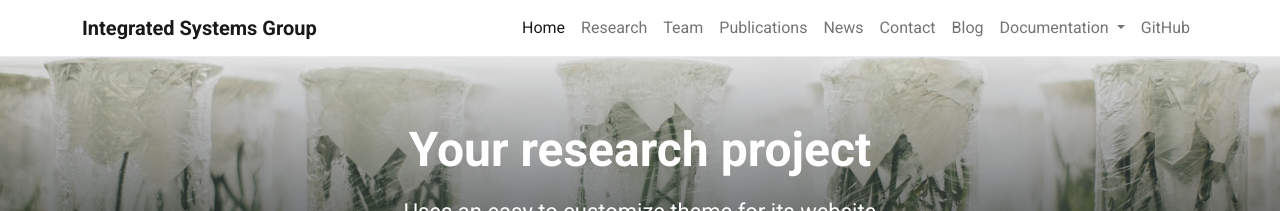
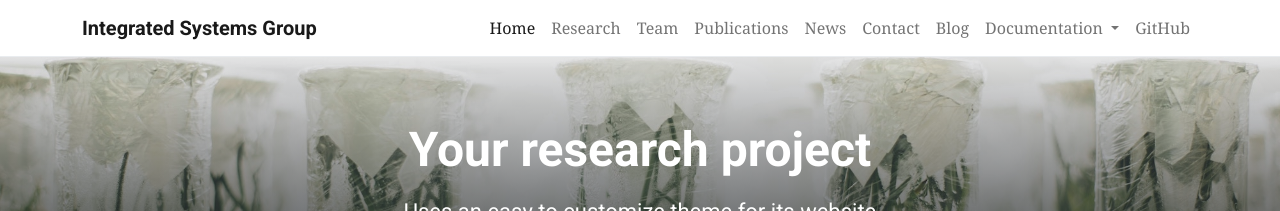
Before and after one commit to sunjin-choi/test-web-petridish, a Jekyll site: the page built from pages/home.md, in a window 1280 px wide. Shown: the top 211 px of the page. Built offline with Jekyll 4.4.1, drawn with Linux system fonts in a browser that asks for light colours; some web fonts are replaced.

Commit message:
update navbar font

```diff
--- a/_sass/_navbar.scss
+++ b/_sass/_navbar.scss
@@ -4,8 +4,11 @@
   background-color: white!important;
   border-bottom: 1px solid $gray-200;
 
+  font-family: "Georgia", sans-serif;
+
   .navbar-brand {
     font-weight: bold;
+	font-family: "Roboto", sans-serif;
     img {
       height: 30px;
     }
```
